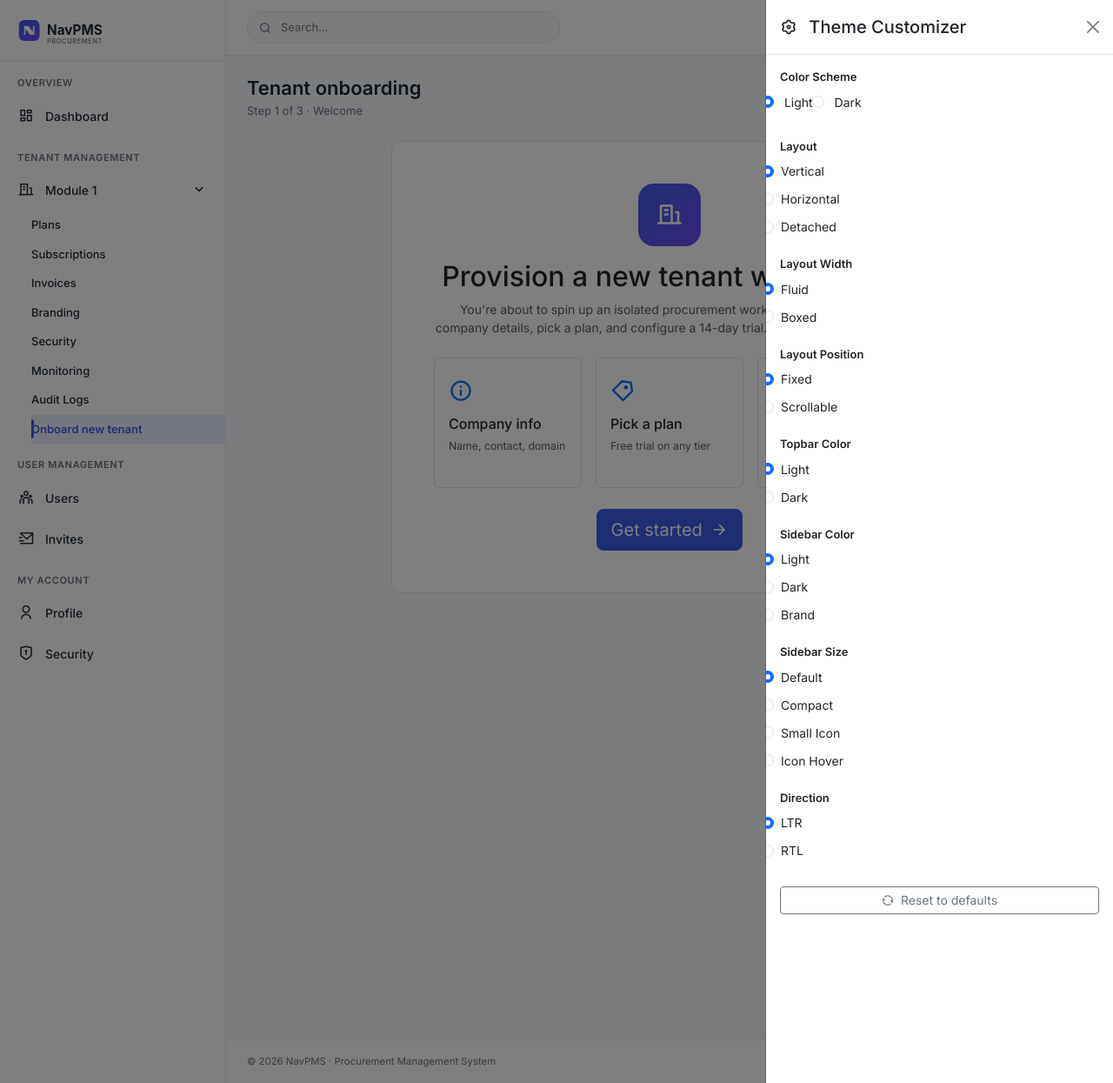
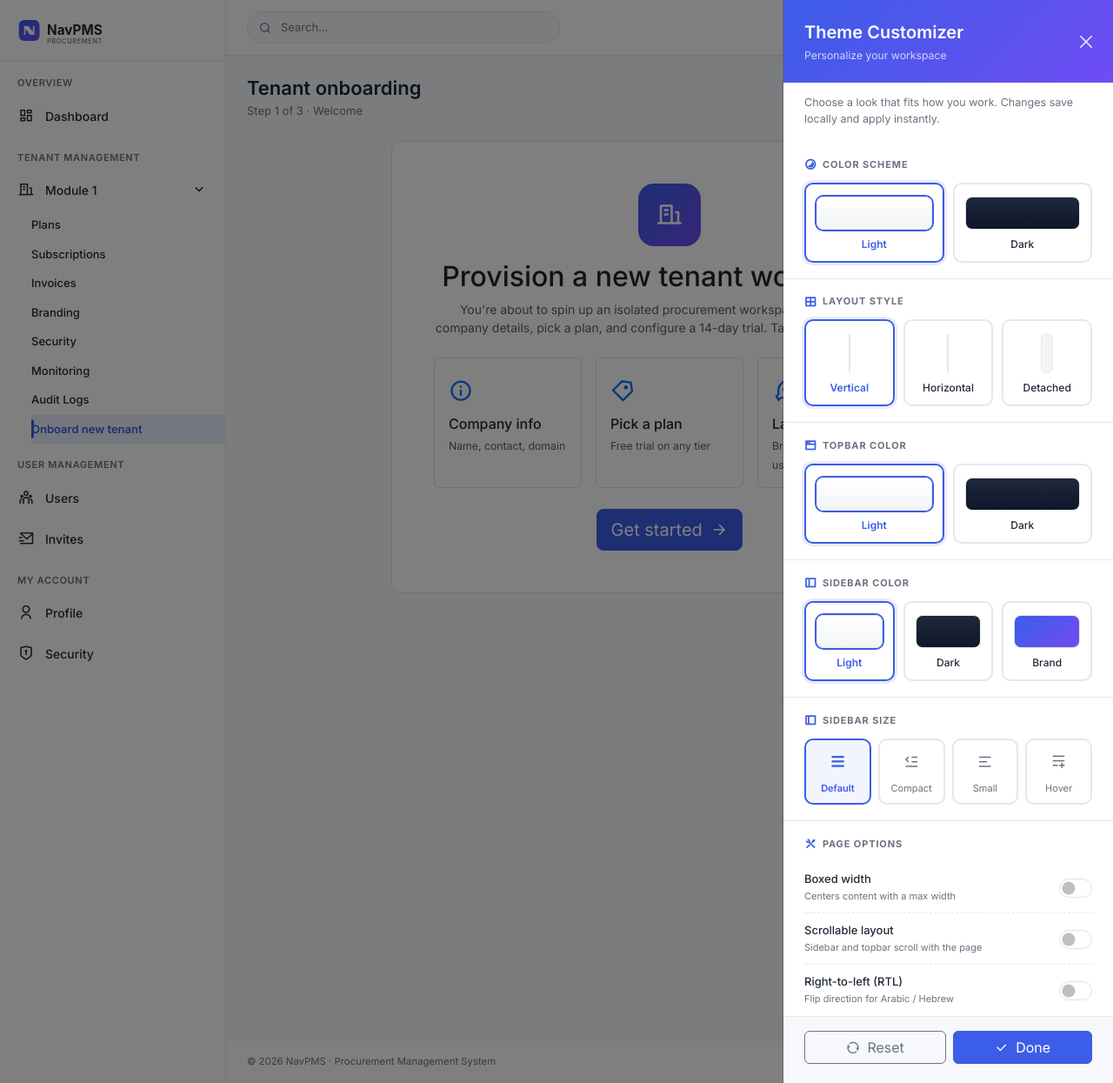
Before and after one commit to mnavaid925/NavPMS, a Django app: page /tenants/onboarding/ in a window 1280 px wide, after a click that opens the changed part. Shown: the whole page at 87% size. Run offline with Django 4.2, Linux system fonts and the light colour scheme; the visitor is signed in with stand-in values (Sample User, id 1); some libraries are stand-ins or nearby versions.

Commit message:
feat(templates): redesign theme customizer with visual swatches, layout thumbnails, icon pickers and toggle switches

```diff
--- a/templates/partials/theme_settings.html
+++ b/templates/partials/theme_settings.html
@@ -1,71 +1,177 @@
-{# Offcanvas theme customizer — every input has data-theme-setting which app.js reads. #}
-<div class="offcanvas offcanvas-end theme-settings" tabindex="-1" id="themeSettingsCanvas">
-  <div class="offcanvas-header border-bottom">
-    <h5 class="offcanvas-title mb-0"><i class="ri-settings-3-line me-2"></i> Theme Customizer</h5>
+{# Modern theme customizer. Inputs keep data-theme-setting so app.js still works. #}
+<div class="offcanvas offcanvas-end theme-customizer" tabindex="-1" id="themeSettingsCanvas" style="width:380px;">
+  <div class="offcanvas-header">
+    <div>
+      <h5 class="offcanvas-title mb-0">Theme Customizer</h5>
+      <small class="opacity-75">Personalize your workspace</small>
+    </div>
     <button type="button" class="btn-close" data-bs-dismiss="offcanvas" aria-label="Close"></button>
   </div>
+
   <div class="offcanvas-body">
 
-    <div class="setting-group">
-      <label class="section-label">Color Scheme</label>
-      <div class="form-check form-check-inline">
-        <input class="form-check-input" type="radio" name="ts_theme" id="ts_theme_light" value="light" data-theme-setting="theme">
-        <label class="form-check-label" for="ts_theme_light">Light</label>
-      </div>
-      <div class="form-check form-check-inline">
-        <input class="form-check-input" type="radio" name="ts_theme" id="ts_theme_dark" value="dark" data-theme-setting="theme">
-        <label class="form-check-label" for="ts_theme_dark">Dark</label>
+    <p class="tc-tagline">Choose a look that fits how you work. Changes save locally and apply instantly.</p>
+
+    {# ---------- Color scheme ---------- #}
+    <div class="tc-section">
+      <h6 class="tc-section-title"><i class="ri-contrast-2-line"></i> Color scheme</h6>
+      <div class="tc-swatch-grid">
+        <label class="tc-swatch">
+          <input type="radio" name="ts_theme" value="light" data-theme-setting="theme">
+          <span class="tc-swatch-preview tc-preview-light"></span>
+          <span class="tc-swatch-label">Light</span>
+        </label>
+        <label class="tc-swatch">
+          <input type="radio" name="ts_theme" value="dark" data-theme-setting="theme">
+          <span class="tc-swatch-preview tc-preview-dark"></span>
+          <span class="tc-swatch-label">Dark</span>
+        </label>
       </div>
     </div>
 
-    <div class="setting-group">
-      <label class="section-label">Layout</label>
-      <div class="form-check"><input class="form-check-input" type="radio" name="ts_layout" id="ts_layout_v" value="vertical" data-theme-setting="layout"><label class="form-check-label" for="ts_layout_v">Vertical</label></div>
-      <div class="form-check"><input class="form-check-input" type="radio" name="ts_layout" id="ts_layout_h" value="horizontal" data-theme-setting="layout"><label class="form-check-label" for="ts_layout_h">Horizontal</label></div>
-      <div class="form-check"><input class="form-check-input" type="radio" name="ts_layout" id="ts_layout_d" value="detached" data-theme-setting="layout"><label class="form-check-label" for="ts_layout_d">Detached</label></div>
+    {# ---------- Layout style ---------- #}
+    <div class="tc-section">
+      <h6 class="tc-section-title"><i class="ri-layout-grid-line"></i> Layout style</h6>
+      <div class="tc-swatch-grid cols-3">
+        <label class="tc-swatch">
+          <input type="radio" name="ts_layout" value="vertical" data-theme-setting="layout">
+          <span class="tc-layout-thumb">
+            <span class="lt-sidebar"></span><span class="lt-main"></span>
+          </span>
+          <span class="tc-swatch-label">Vertical</span>
+        </label>
+        <label class="tc-swatch">
+          <input type="radio" name="ts_layout" value="horizontal" data-theme-setting="layout">
+          <span class="tc-layout-thumb is-horizontal">
+            <span class="lt-sidebar"></span><span class="lt-main"></span>
+          </span>
+          <span class="tc-swatch-label">Horizontal</span>
+        </label>
+        <label class="tc-swatch">
+          <input type="radio" name="ts_layout" value="detached" data-theme-setting="layout">
+          <span class="tc-layout-thumb is-detached">
+            <span class="lt-sidebar"></span><span class="lt-main"></span>
+          </span>
+          <span class="tc-swatch-label">Detached</span>
+        </label>
+      </div>
     </div>
 
-    <div class="setting-group">
-      <label class="section-label">Layout Width</label>
-      <div class="form-check"><input class="form-check-input" type="radio" name="ts_width" id="ts_w_fluid" value="fluid" data-theme-setting="layoutWidth"><label class="form-check-label" for="ts_w_fluid">Fluid</label></div>
-      <div class="form-check"><input class="form-check-input" type="radio" name="ts_width" id="ts_w_boxed" value="boxed" data-theme-setting="layoutWidth"><label class="form-check-label" for="ts_w_boxed">Boxed</label></div>
+    {# ---------- Topbar color ---------- #}
+    <div class="tc-section">
+      <h6 class="tc-section-title"><i class="ri-window-line"></i> Topbar color</h6>
+      <div class="tc-swatch-grid">
+        <label class="tc-swatch">
+          <input type="radio" name="ts_topbar" value="light" data-theme-setting="topbar">
+          <span class="tc-swatch-preview tc-preview-light"></span>
+          <span class="tc-swatch-label">Light</span>
+        </label>
+        <label class="tc-swatch">
+          <input type="radio" name="ts_topbar" value="dark" data-theme-setting="topbar">
+          <span class="tc-swatch-preview tc-preview-dark"></span>
+          <span class="tc-swatch-label">Dark</span>
+        </label>
+      </div>
     </div>
 
-    <div class="setting-group">
-      <label class="section-label">Layout Position</label>
-      <div class="form-check"><input class="form-check-input" type="radio" name="ts_pos" id="ts_p_fixed" value="fixed" data-theme-setting="layoutPosition"><label class="form-check-label" for="ts_p_fixed">Fixed</label></div>
-      <div class="form-check"><input class="form-check-input" type="radio" name="ts_pos" id="ts_p_scroll" value="scrollable" data-theme-setting="layoutPosition"><label class="form-check-label" for="ts_p_scroll">Scrollable</label></div>
+    {# ---------- Sidebar color ---------- #}
+    <div class="tc-section">
+      <h6 class="tc-section-title"><i class="ri-side-bar-line"></i> Sidebar color</h6>
+      <div class="tc-swatch-grid cols-3">
+        <label class="tc-swatch">
+          <input type="radio" name="ts_sidebar" value="light" data-theme-setting="sidebar">
+          <span class="tc-swatch-preview tc-preview-light"></span>
+          <span class="tc-swatch-label">Light</span>
+        </label>
+        <label class="tc-swatch">
+          <input type="radio" name="ts_sidebar" value="dark" data-theme-setting="sidebar">
+          <span class="tc-swatch-preview tc-preview-dark"></span>
+          <span class="tc-swatch-label">Dark</span>
+        </label>
+        <label class="tc-swatch">
+          <input type="radio" name="ts_sidebar" value="brand" data-theme-setting="sidebar">
+          <span class="tc-swatch-preview tc-preview-brand"></span>
+          <span class="tc-swatch-label">Brand</span>
+        </label>
+      </div>
     </div>
 
-    <div class="setting-group">
-      <label class="section-label">Topbar Color</label>
-      <div class="form-check"><input class="form-check-input" type="radio" name="ts_topbar" id="ts_tb_light" value="light" data-theme-setting="topbar"><label class="form-check-label" for="ts_tb_light">Light</label></div>
-      <div class="form-check"><input class="form-check-input" type="radio" name="ts_topbar" id="ts_tb_dark" value="dark" data-theme-setting="topbar"><label class="form-check-label" for="ts_tb_dark">Dark</label></div>
+    {# ---------- Sidebar size ---------- #}
+    <div class="tc-section">
+      <h6 class="tc-section-title"><i class="ri-layout-left-line"></i> Sidebar size</h6>
+      <div class="tc-icon-grid">
+        <label class="tc-icon-pick">
+          <input type="radio" name="ts_sbsize" value="default" data-theme-setting="sidebarSize">
+          <i class="ri-menu-line"></i>
+          <span class="ip-label">Default</span>
+        </label>
+        <label class="tc-icon-pick">
+          <input type="radio" name="ts_sbsize" value="compact" data-theme-setting="sidebarSize">
+          <i class="ri-menu-fold-line"></i>
+          <span class="ip-label">Compact</span>
+        </label>
+        <label class="tc-icon-pick">
+          <input type="radio" name="ts_sbsize" value="small" data-theme-setting="sidebarSize">
+          <i class="ri-menu-2-line"></i>
+          <span class="ip-label">Small</span>
+        </label>
+        <label class="tc-icon-pick">
+          <input type="radio" name="ts_sbsize" value="hover" data-theme-setting="sidebarSize">
+          <i class="ri-menu-add-line"></i>
+          <span class="ip-label">Hover</span>
+        </label>
+      </div>
     </div>
 
-    <div class="setting-group">
-      <label class="section-label">Sidebar Color</label>
-      <div class="form-check"><input class="form-check-input" type="radio" name="ts_sb" id="ts_sb_light" value="light" data-theme-setting="sidebar"><label class="form-check-label" for="ts_sb_light">Light</label></div>
-      <div class="form-check"><input class="form-check-input" type="radio" name="ts_sb" id="ts_sb_dark" value="dark" data-theme-setting="sidebar"><label class="form-check-label" for="ts_sb_dark">Dark</label></div>
-      <div class="form-check"><input class="form-check-input" type="radio" name="ts_sb" id="ts_sb_brand" value="brand" data-theme-setting="sidebar"><label class="form-check-label" for="ts_sb_brand">Brand</label></div>
+    {# ---------- Toggles (width / position / direction) ---------- #}
+    <div class="tc-section">
+      <h6 class="tc-section-title"><i class="ri-tools-line"></i> Page options</h6>
+
+      <div class="tc-toggle-row">
+        <div>
+          <div class="tr-label">Boxed width</div>
+          <div class="tr-hint">Centers content with a max width</div>
+        </div>
+        <div class="form-check form-switch">
+          <input class="form-check-input" type="checkbox" role="switch" id="tsBoxed"
+                 data-theme-setting-toggle="layoutWidth"
+                 data-on="boxed" data-off="fluid">
+        </div>
+      </div>
+
+      <div class="tc-toggle-row">
+        <div>
+          <div class="tr-label">Scrollable layout</div>
+          <div class="tr-hint">Sidebar and topbar scroll with the page</div>
+        </div>
+        <div class="form-check form-switch">
+          <input class="form-check-input" type="checkbox" role="switch" id="tsScroll"
+                 data-theme-setting-toggle="layoutPosition"
+                 data-on="scrollable" data-off="fixed">
+        </div>
+      </div>
+
+      <div class="tc-toggle-row">
+        <div>
+          <div class="tr-label">Right-to-left (RTL)</div>
+          <div class="tr-hint">Flip direction for Arabic / Hebrew</div>
+        </div>
+        <div class="form-check form-switch">
+          <input class="form-check-input" type="checkbox" role="switch" id="tsRtl"
+                 data-theme-setting-toggle="direction"
+                 data-on="rtl" data-off="ltr">
+        </div>
+      </div>
     </div>
 
-    <div class="setting-group">
-      <label class="section-label">Sidebar Size</label>
-      <div class="form-check"><input class="form-check-input" type="radio" name="ts_sbs" id="ts_sbs_d" value="default" data-theme-setting="sidebarSize"><label class="form-check-label" for="ts_sbs_d">Default</label></div>
-      <div class="form-check"><input class="form-check-input" type="radio" name="ts_sbs" id="ts_sbs_c" value="compact" data-theme-setting="sidebarSize"><label class="form-check-label" for="ts_sbs_c">Compact</label></div>
-      <div class="form-check"><input class="form-check-input" type="radio" name="ts_sbs" id="ts_sbs_s" value="small" data-theme-setting="sidebarSize"><label class="form-check-label" for="ts_sbs_s">Small Icon</label></div>
-      <div class="form-check"><input class="form-check-input" type="radio" name="ts_sbs" id="ts_sbs_h" value="hover" data-theme-setting="sidebarSize"><label class="form-check-label" for="ts_sbs_h">Icon Hover</label></div>
-    </div>
+  </div>
 
-    <div class="setting-group">
-      <label class="section-label">Direction</label>
-      <div class="form-check"><input class="form-check-input" type="radio" name="ts_dir" id="ts_dir_ltr" value="ltr" data-theme-setting="direction"><label class="form-check-label" for="ts_dir_ltr">LTR</label></div>
-      <div class="form-check"><input class="form-check-input" type="radio" name="ts_dir" id="ts_dir_rtl" value="rtl" data-theme-setting="direction"><label class="form-check-label" for="ts_dir_rtl">RTL</label></div>
-    </div>
-
-    <button type="button" class="btn btn-outline-secondary btn-sm w-100 mt-2" data-theme-reset>
-      <i class="ri-refresh-line me-1"></i> Reset to defaults
+  <div class="tc-footer d-flex gap-2">
+    <button type="button" class="btn btn-outline-secondary flex-grow-1" data-theme-reset>
+      <i class="ri-refresh-line me-1"></i> Reset
+    </button>
+    <button type="button" class="btn btn-primary flex-grow-1" data-bs-dismiss="offcanvas">
+      <i class="ri-check-line me-1"></i> Done
     </button>
   </div>
 </div>
```
